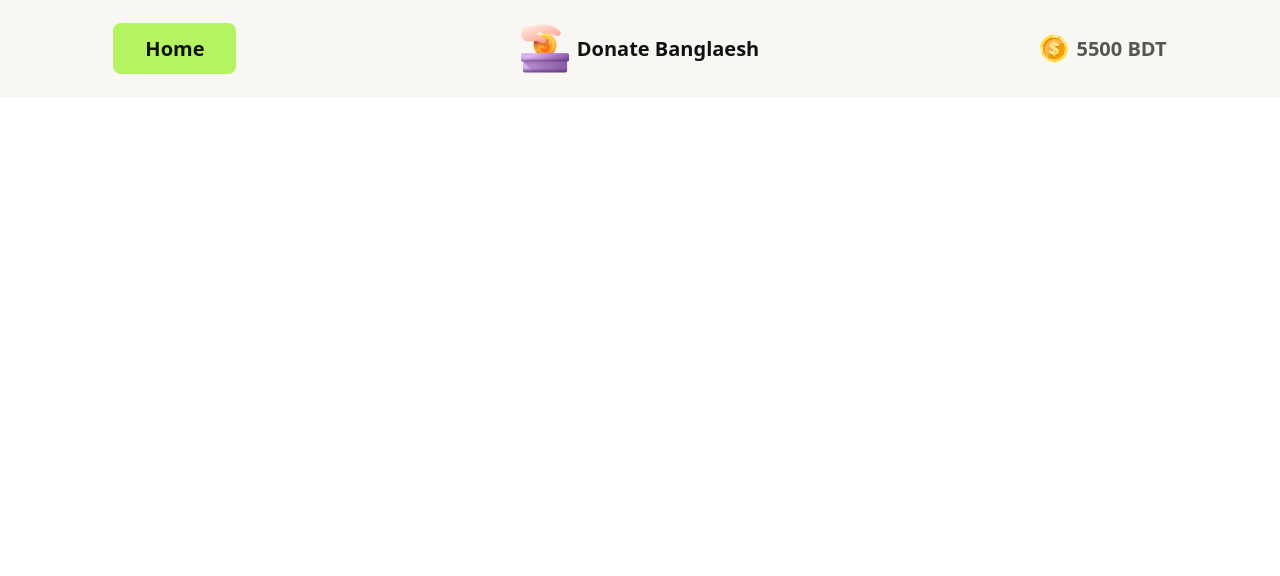
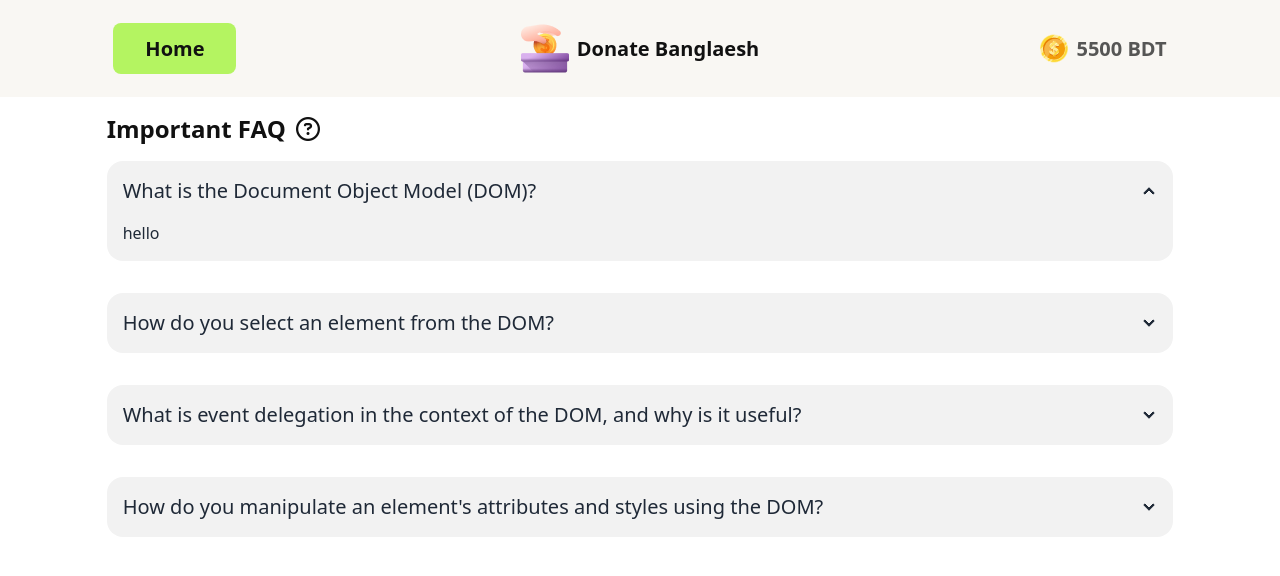
Before and after one commit to developernagor/assignment-5, a plain HTML site: page blog.html in a window 1280 px wide. Drawn offline with nearby package versions, Linux system fonts and the light colour scheme.

Commit message:
Make sticky header and Create faq section on blog page

```diff
--- a/blog.html
+++ b/blog.html
@@ -9,6 +9,10 @@
         <link rel="preconnect" href="https://fonts.googleapis.com">
         <link rel="preconnect" href="https://fonts.gstatic.com" crossorigin>
         <link href="https://fonts.googleapis.com/css2?family=Lexend:wght@100..900&display=swap" rel="stylesheet">
+
+        <!-- Font Awesome links here -->
+        <script src="https://kit.fontawesome.com/c0cf789da4.js" crossorigin="anonymous"></script>
+
 
         <!-- Tailwind and DaisyUi links here -->
 
@@ -80,7 +84,59 @@
         <!-- Header section ends here -->
 
         <!-- Main section starts here -->
-    <main>
+        <main class="w-10/12 mx-auto">
+
+            <!-- FAQ section starts here -->
+            <section class="important-faq py-4">
+                <h1 class="faq-heading text-primary font-extrabold text-2xl">
+                    Important FAQ <span class="ml-1"><i class="fa-regular fa-circle-question"></i></span>
+                </h1>
+            </section>
+
+            <section class="faq-items-section">
+                <!-- Item 1 -->
+                <div class="collapse collapse-arrow bg-base-200 mb-8">
+                    <input type="radio" name="my-accordion-2" checked="checked" />
+                    <div class="collapse-title text-xl font-medium">What is the Document Object Model (DOM)?</div>
+                    <div class="collapse-content">
+                    <p>hello</p>
+                    </div>
+                </div>
+
+                <!-- Item 2 -->
+                <div class="collapse collapse-arrow bg-base-200 mb-8">
+                    <input type="radio" name="my-accordion-2" />
+                    <div class="collapse-title text-xl font-medium">How do you select an element from the DOM?</div>
+                    <div class="collapse-content">
+                    <p>hello</p>
+                    </div>
+                </div>
+
+                <!-- Item 3 -->
+                <div class="collapse collapse-arrow bg-base-200 mb-8">
+                    <input type="radio" name="my-accordion-2" />
+                    <div class="collapse-title text-xl font-medium">What is event delegation in the context of the DOM, and why is it useful?</div>
+                    <div class="collapse-content">
+                    <p>hello</p>
+                    </div>
+                </div>
+
+                <!-- Item 4 -->
+                <div class="collapse collapse-arrow bg-base-200 mb-8">
+                    <input type="radio" name="my-accordion-2" />
+                    <div class="collapse-title text-xl font-medium">How do you manipulate an element's attributes and styles using the DOM?</div>
+                    <div class="collapse-content">
+                    <p>hello</p>
+                    </div>
+                </div>
+
+
+
+            </section>
+            <!-- FAQ section ends here -->
+
+
+
 
         </main>
         <!-- Main section ends here -->
```
Also changed, not shown: index.html (+12 -18 lines). Lines whose indentation alone changed are shown as unchanged.
